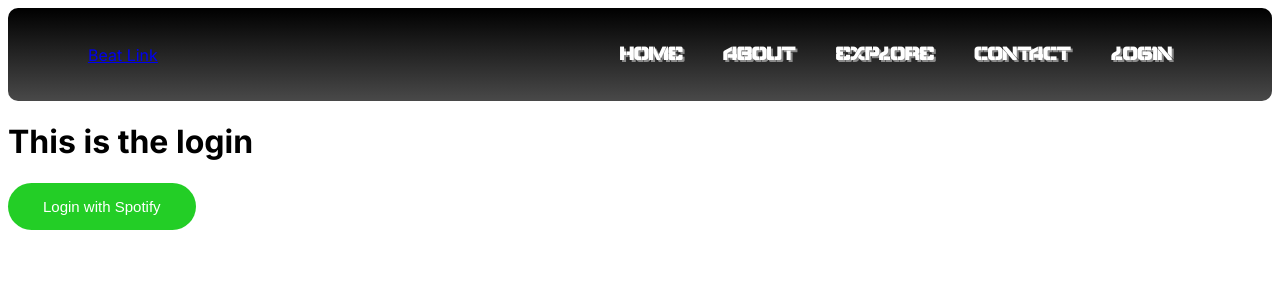
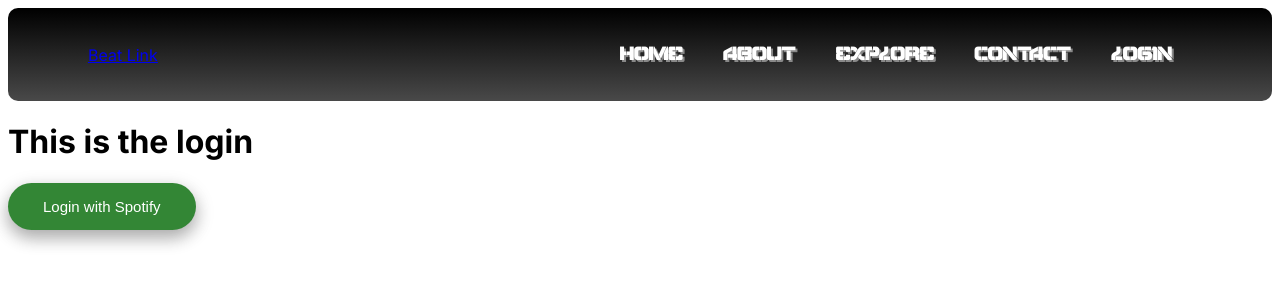
Before and after one commit to keyprocedure/social-playlist-network, a Next.js app in the folder application/beatlink/: page /login in a window 1280 px wide. In both pictures the pointer is over the button "Login with Spotify". Shown: the top 300 px of the page. Built offline with nearby package versions, Linux system fonts and the light colour scheme.

Commit message:
Added buttons to user profile and login

```diff
--- a/application/beatlink/src/app/login/page.js
+++ b/application/beatlink/src/app/login/page.js
@@ -9,7 +9,6 @@ export default function Login() {
     <Navbar/>
     <h1>This is the login</h1>
     <button>Login with Spotify</button>
-
     </>
 
   )
--- a/application/beatlink/src/app/styles.css
+++ b/application/beatlink/src/app/styles.css
@@ -42,3 +42,14 @@ button {
     border-radius: 50px;
     font-size: 15px;
 }
+
+button:hover {
+    box-shadow: 0 8px 16px 0 rgba(0,0,0,0.2), 0 6px 20px 0 rgba(0,0,0,0.19);
+    background-color: rgb(51, 134, 53);
+    transition-duration: 1s;
+}
+
+container {
+    align-items: center;
+
+}
```
